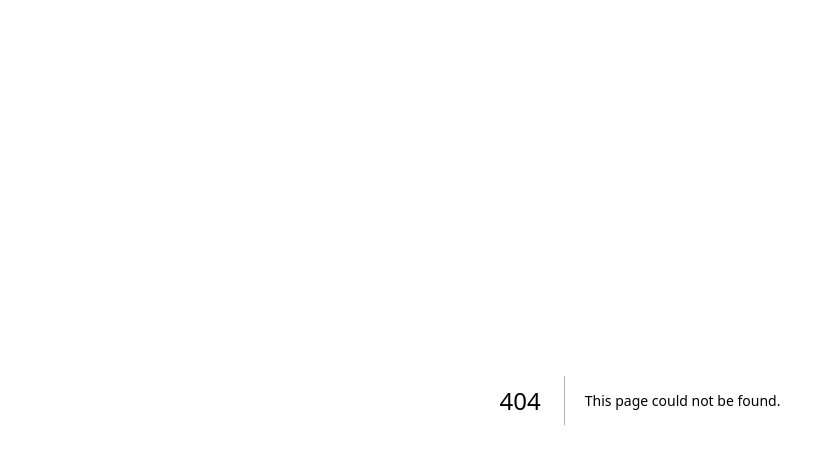
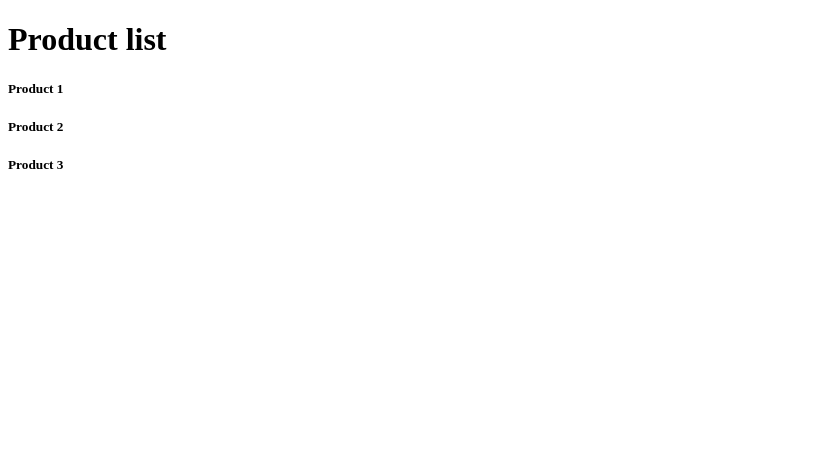
Before and after one commit to kembek/nextjs-education-codesandbox, a Next.js app: page /products in a window 1280 px wide. Before the commit this address had no page. Shown: the top 464 px of the page, without its empty margins (0-835 px from the left). Built offline with nearby package versions, Linux system fonts and the light colour scheme.

Commit message:
adding dynamic routes

```diff
--- /dev/null
+++ b/src/app/products/page.tsx
@@ -0,0 +1,10 @@
+export default function ProductList() {
+  return (
+    <>
+      <h1>Product list</h1>
+      <h5>Product 1</h5>
+      <h5>Product 2</h5>
+      <h5>Product 3</h5>
+    </>
+  );
+}
```
Also changed, not shown: src/app/products/[productId]/page.tsx (added, +7 -0 lines).
